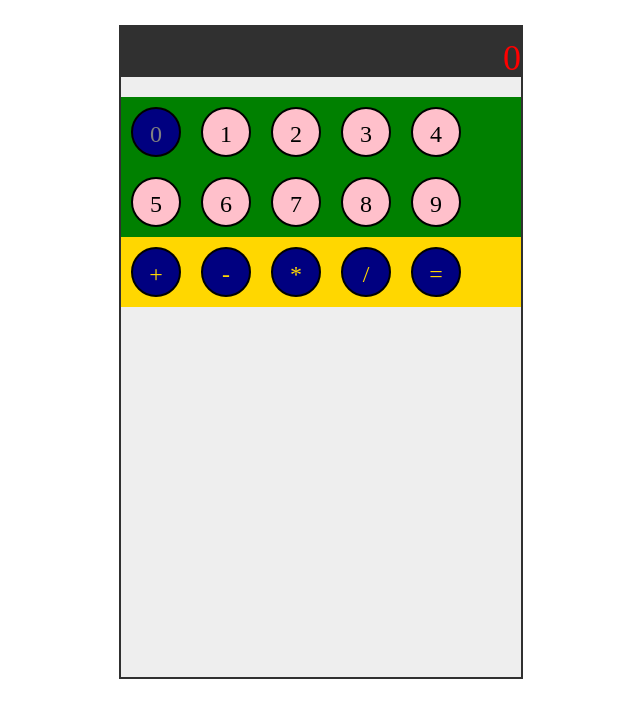
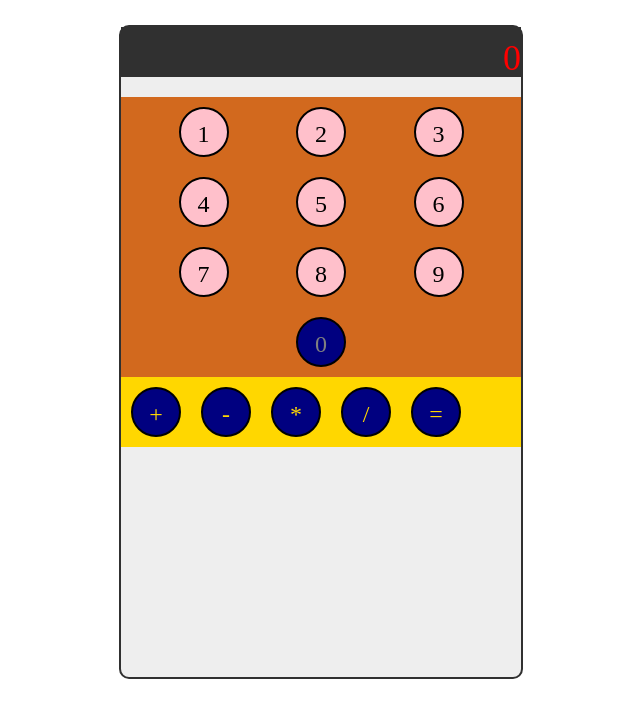
Before and after one commit to cjordanball/calculator, a website with bundled scripts: page public/index.html in a window 1280 px wide. Shown: the whole page, without its empty margins (319-959 px from the left). Built offline with nearby package versions, Linux system fonts and the light colour scheme.

Commit message:
add rows to hold number keys

```diff
--- a/public/scripts/components/keys/numberContainer.js
+++ b/public/scripts/components/keys/numberContainer.js
@@ -16,12 +16,40 @@ const handleInput = (data) => {
 
 const NumberContainer = () => {
 	const numberContainer = document.createElement('div');
+	const numberRow1 = document.createElement('div');
+	numberRow1.classList.add('numberRow');
+
+	const numberRow2 = document.createElement('div');
+	numberRow2.classList.add('numberRow');
+
+	const numberRow3 = document.createElement('div');
+	numberRow3.classList.add('numberRow');
+
+	const numberRow4 = document.createElement('div');
+	numberRow4.classList.add('numberRow');
+
 	numberContainer.classList.add('numberBox');
 
 	for (let i = 0 ; i < 10; i++) {
 		const numKey = NumberKey(i);
-		numberContainer.appendChild(numKey);
+		if (i === 0) {
+			numberRow4.appendChild(numKey);
+			continue;
+		} else if (i < 4) {
+			numberRow1.appendChild(numKey);
+			continue;
+		} else if (i < 7) {
+			numberRow2.appendChild(numKey);
+			continue;
+		} else {
+			numberRow3.appendChild(numKey);
+			continue;
+		}
 	}
+	numberContainer.appendChild(numberRow1);
+	numberContainer.appendChild(numberRow2);
+	numberContainer.appendChild(numberRow3);
+	numberContainer.appendChild(numberRow4);
 	numberContainer.addEventListener('click', (e) => {handleInput(e.target.dataset.number)});
 	return numberContainer;
 };
--- a/public/styles/less/container.less
+++ b/public/styles/less/container.less
@@ -4,10 +4,11 @@
 	background-color: #eee;
 	border: 2px solid #303030;
 	margin: 25px auto 0 auto;
+	border-radius: 10px;
 }
 
 .numberBox {
-	background-color: green;
+	background-color: chocolate;
 	display: flex;
 	flex-direction: row;
 	flex-wrap: wrap;
@@ -19,3 +20,10 @@
 	flex-direction: row;
 	flex-wrap: wrap;
 }
+
+.numberRow {
+	width: 100%;
+	display: flex;
+	flex-direction: row;
+	justify-content: space-evenly;
+}
```
Also changed, not shown: public/styles/styles.css.
